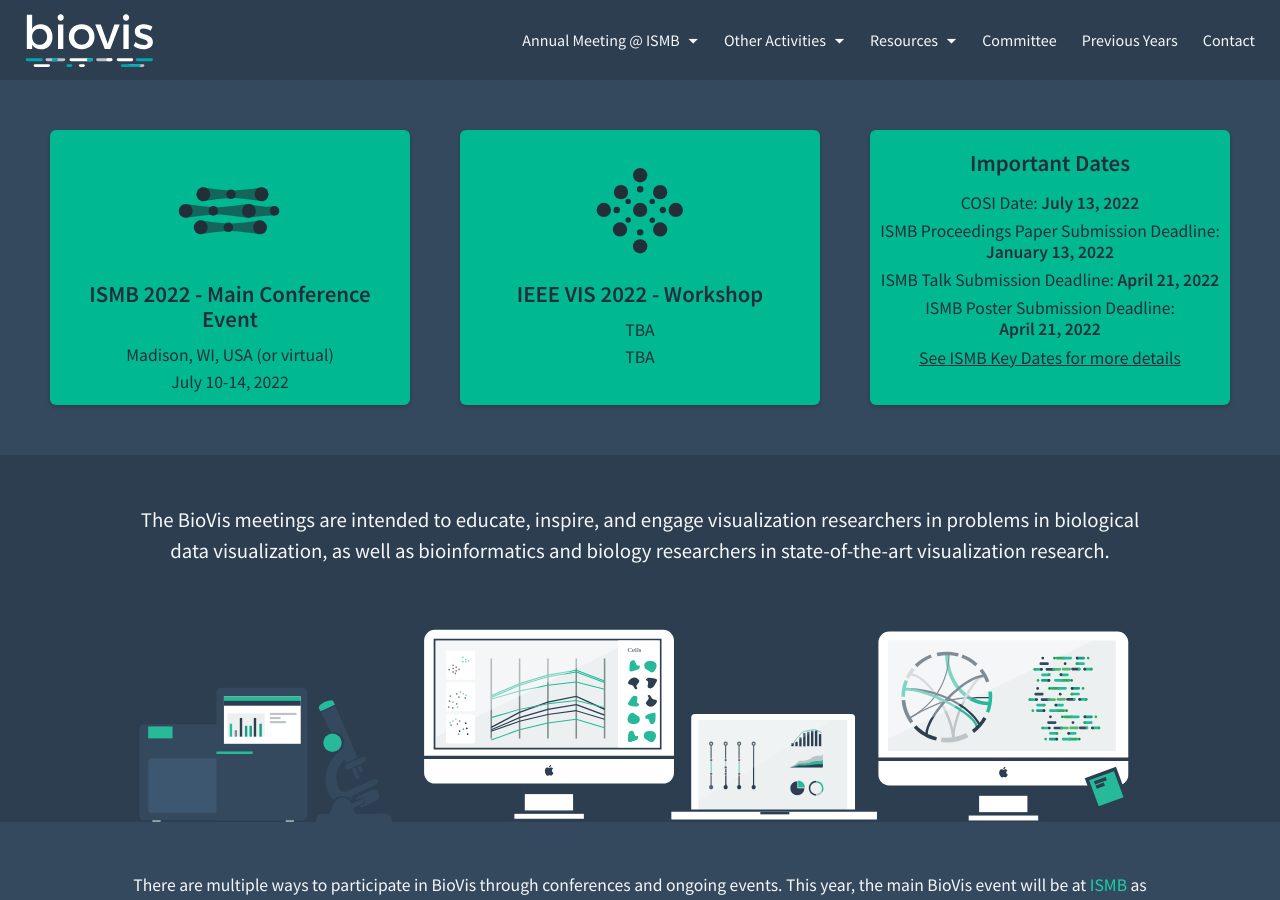
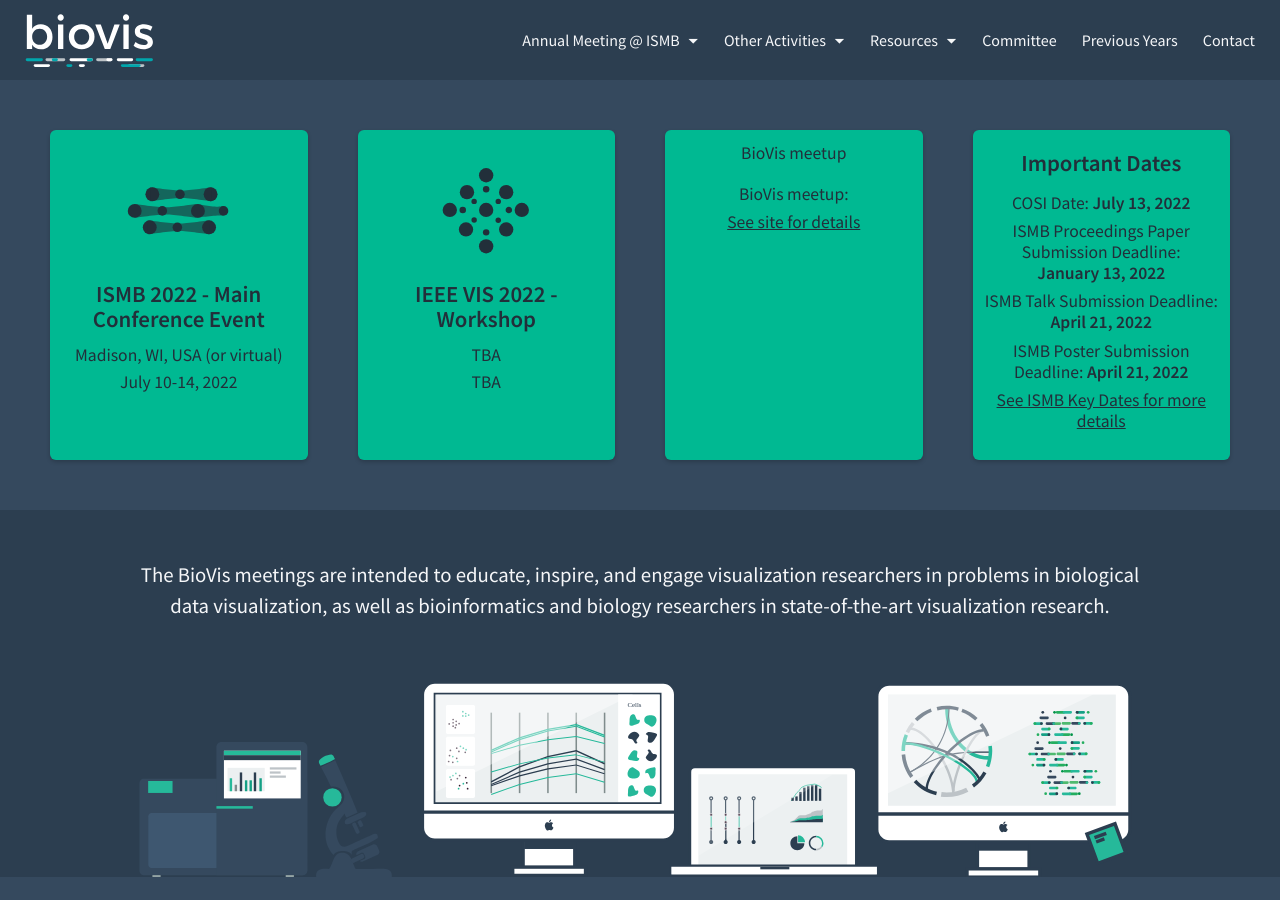
Before and after one commit to foreveremain/2024, a Jekyll site: the page built from index.html, in a window 1280 px wide and 900 px high. Built offline with Jekyll 4.4.1, drawn with Linux system fonts in a browser that asks for light colours.

Commit message:
Update index.html

```diff
--- a/index.html
+++ b/index.html
@@ -16,6 +16,14 @@
             <div class="event-name">IEEE VIS {{ site.year }} - Workshop</div>
             <div class="event-location">{{ site.IEEEconferenceplace }}</div>
             <div class="event-date"><time>{{ site.IEEEconferencedate }}</time></div>
+        </div>
+    </a>
+        <div class="event-box">
+            <div class="event-name">BioVis meetup</div>
+            <ul class="event-date">
+                <li>BioVis meetup: </li>
+                <li><a href="{https://helenajambor.github.io/BioVis-meetup/}">See site for details</a></li>
+            </ul>
         </div>
     </a>
     <div class="event-box">
```
